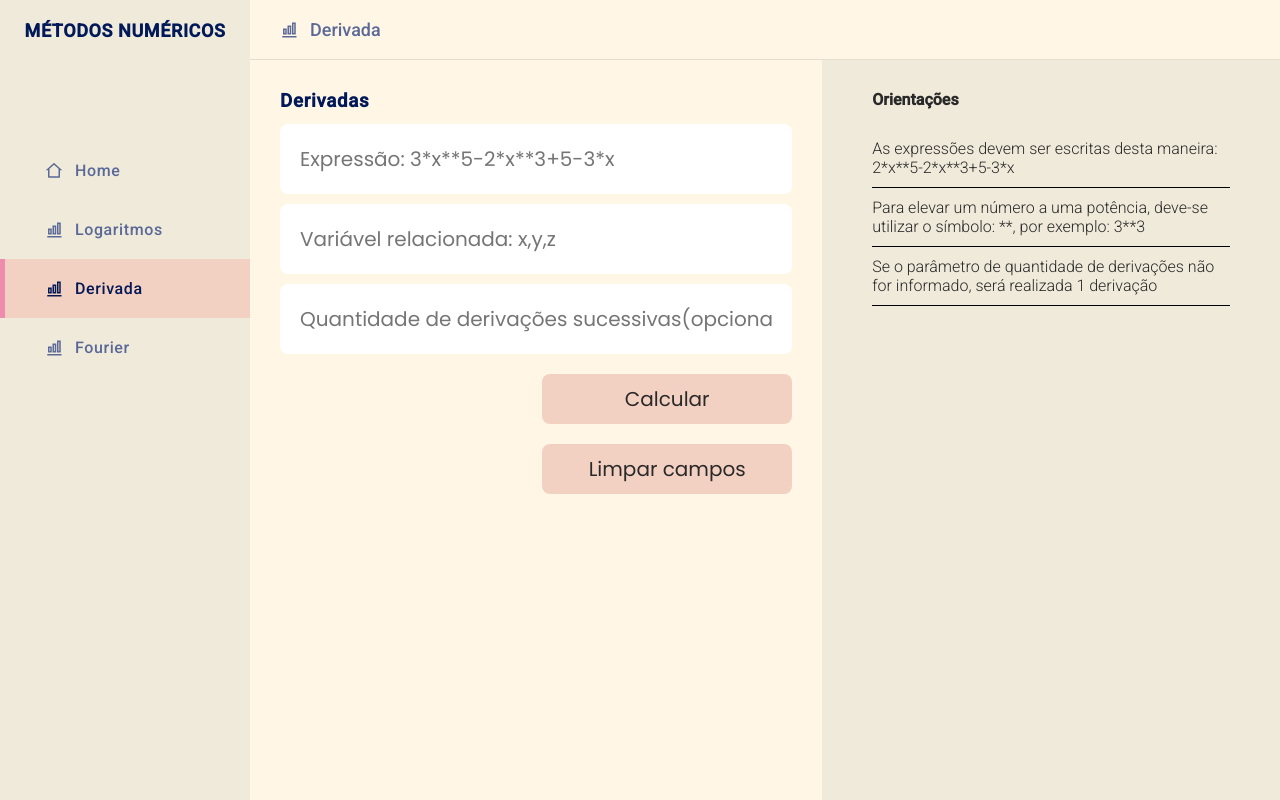
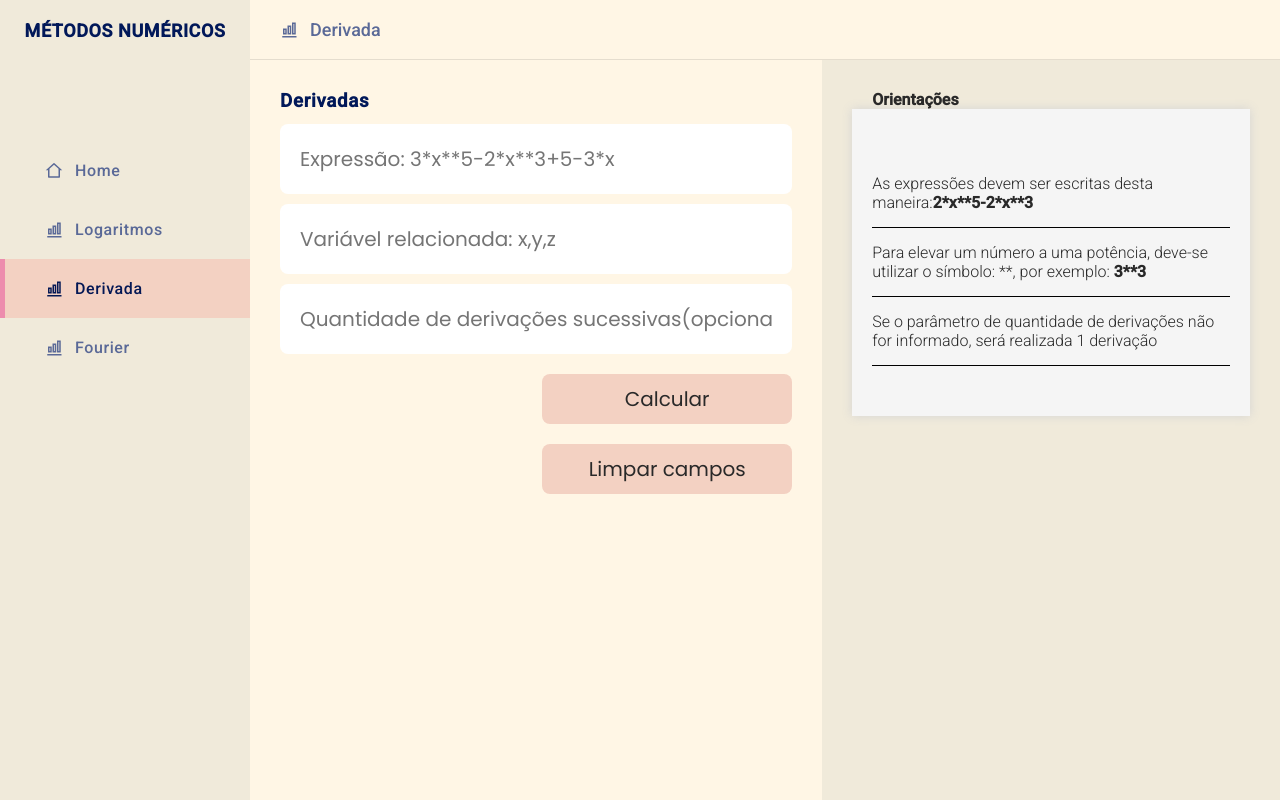
Before and after one commit to numerical-problems/nm-app, a React (Create React App) app: page /derivadas in a window 1280 px wide. Built offline with nearby package versions, Linux system fonts and the light colour scheme.

Commit message:
feat: Arrumando estilos

```diff
--- a/src/pages/Derivadas/index.js
+++ b/src/pages/Derivadas/index.js
@@ -109,11 +109,11 @@ function Derivadas() {
           <C.List>
             <C.ListItem>
               As expressões devem ser escritas desta maneira:
-              2*x**5-2*x**3+5-3*x
+              <span>2*x**5-2*x**3</span>
             </C.ListItem>
             <C.ListItem>
               Para elevar um número a uma potência, deve-se utilizar o símbolo:
-              **, por exemplo: 3**3
+              **, por exemplo: <span>3**3</span>
             </C.ListItem>
             <C.ListItem>
               Se o parâmetro de quantidade de derivações não for informado, será
--- a/src/pages/Derivadas/styles.js
+++ b/src/pages/Derivadas/styles.js
@@ -7,16 +7,23 @@ export const Title = styled.h1`
 export const Form = styled.form``;
 
 export const List = styled.ul`
-  padding: 20px;
+  box-shadow: 0 0 10px lightgray;
+  background-color: whitesmoke;
+  justify-content: center;
+  padding: 50px 20px;
 `;
 
 export const ListItem = styled.li`
-  padding-top: 10px;
-  padding-bottom: 10px;
+  padding-top: 15px;
+  padding-bottom: 15px;
   font-weight: 300;
   border-bottom: 1px solid #000000;
+  span {
+    font-weight: bold;
+  }
 `;
 
 export const Result = styled.p`
+  font-size: 30px;
   padding-top: 20px;
 `;
```
